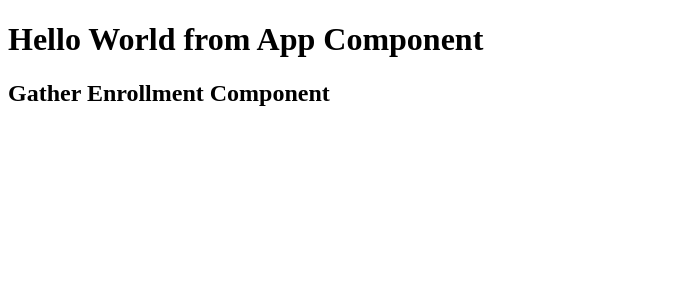
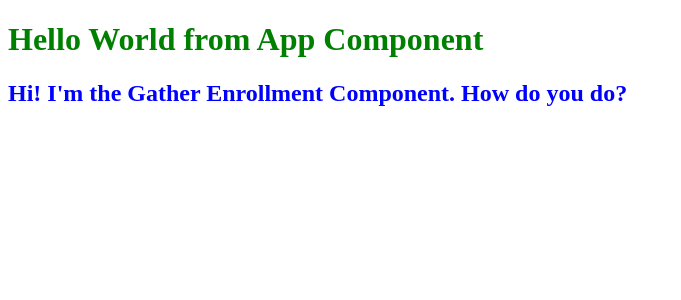
Before and after one commit to mellownin/ma-data-project, an Angular app in the folder client/: page / in a window 1280 px wide. Shown: the top 300 px of the page, without its empty margins (0-681 px from the left). Built offline with nearby package versions, Linux system fonts and the light colour scheme.

Commit message:
Init home component

```diff
--- a/client/angular.json
+++ b/client/angular.json
@@ -92,5 +92,8 @@
         }
       }
     }
+  },
+  "cli": {
+    "analytics": false
   }
 }
--- a/client/src/app/app.component.css
+++ b/client/src/app/app.component.css
@@ -0,0 +1,3 @@
+h1 {
+    color: green;
+}
--- a/client/src/app/enrollment/gather-enrollment/gather-enrollment.component.css
+++ b/client/src/app/enrollment/gather-enrollment/gather-enrollment.component.css
@@ -0,0 +1,3 @@
+h2 {
+    color: blue;
+}
--- a/client/src/app/enrollment/gather-enrollment/gather-enrollment.component.html
+++ b/client/src/app/enrollment/gather-enrollment/gather-enrollment.component.html
@@ -1 +1 @@
-<h2>Gather Enrollment Component</h2>
+<h2>Hi! I'm the Gather Enrollment Component. How do you do?</h2>
--- a/client/src/app/enrollment/gather-enrollment/gather-enrollment.component.ts
+++ b/client/src/app/enrollment/gather-enrollment/gather-enrollment.component.ts
@@ -3,7 +3,8 @@ import { Component } from "@angular/core";
 @Component({
     standalone: true,
     selector: 'app-gather-enrollment',
-    templateUrl: './gather-enrollment.component.html'
+    templateUrl: './gather-enrollment.component.html',
+    styleUrl: './gather-enrollment.component.css'
 })
 export class GatherEnrollmentComponent {
 
--- /dev/null
+++ b/client/src/app/home/home.component.html
@@ -0,0 +1 @@
+<p>home works!</p>
```
Also changed, not shown: client/src/app/home/home.component.ts (added, +12 -0 lines), client/src/app/home/home.component.css (added), 1 other file (tests, documents, lock files or other folders).
